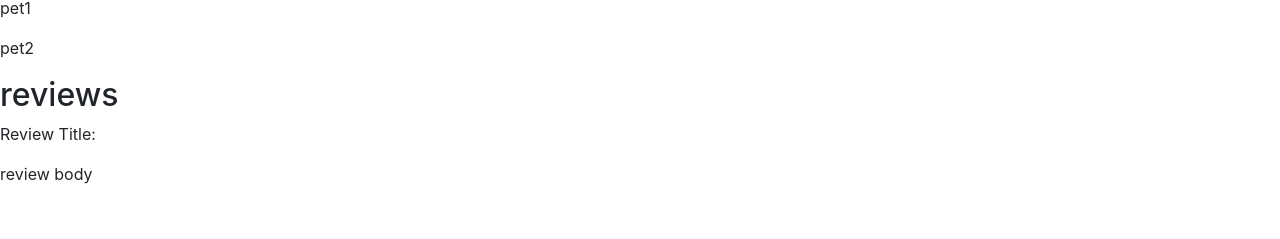
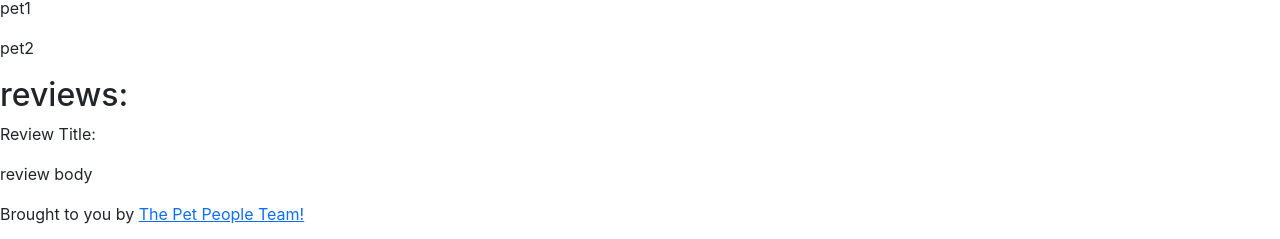
Before and after one commit to box-o-water/the_pet_people, a React (Create React App) app in the folder client/: page /profile in a window 1280 px wide. Shown: the part 608-847 px from the top of the page. Before the commit the page ends 810 px from the top, so only its background shows below. Built offline with nearby package versions, Linux system fonts and the light colour scheme.

Commit message:
added footer & link

```diff
--- a/client/src/App.js
+++ b/client/src/App.js
@@ -12,7 +12,7 @@ import { BrowserRouter as Router, Route, Routes } from "react-router-dom";
 // import Header from "./components/Header";
 import Homepage from "./components/Homepage";
 import Profile from "./components/Profile";
-// import Footer from "./components/Footer";
+import Footer from "./components/Footer";
 import Navbar from "./components/Navbar";
 
 // Construct our main GraphQL API endpoint
@@ -54,6 +54,7 @@ function App() {
             />
           </Routes>
         </>
+        <Footer />
       </Router>{" "}
     </ApolloProvider>
   );
--- a/client/src/components/Footer.js
+++ b/client/src/components/Footer.js
@@ -3,7 +3,11 @@ import React from "react";
 function Footer() {
   return (
     <div>
-      <footer>footer</footer>
+      <footer>
+        <p>Brought to you by <a href="https://github.com/box-o-water/the_pet_people/" target="_blank">The Pet People Team!</a>
+        </p>
+
+      </footer>
     </div>
   );
 }
--- a/client/src/components/Profile.js
+++ b/client/src/components/Profile.js
@@ -1,4 +1,5 @@
 import React from "react";
+
 
 
 function Profile() {
@@ -11,7 +12,7 @@ function Profile() {
       <h2>pets:</h2>
       <p>pet1</p>
       <p>pet2</p>
-      <h2>reviews</h2>
+      <h2>reviews:</h2>
       <p>Review Title:</p>
       <p>review body</p>
     </div>
```
